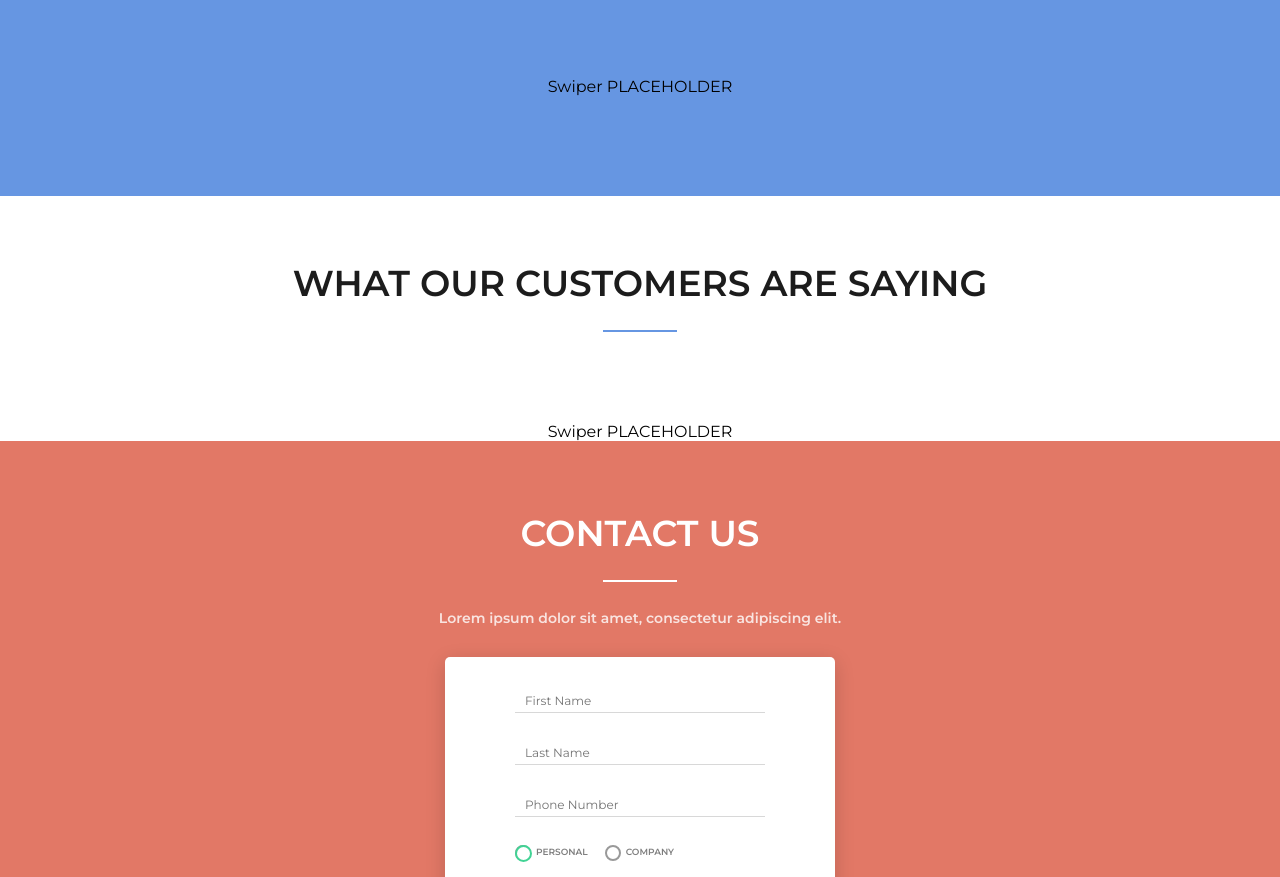
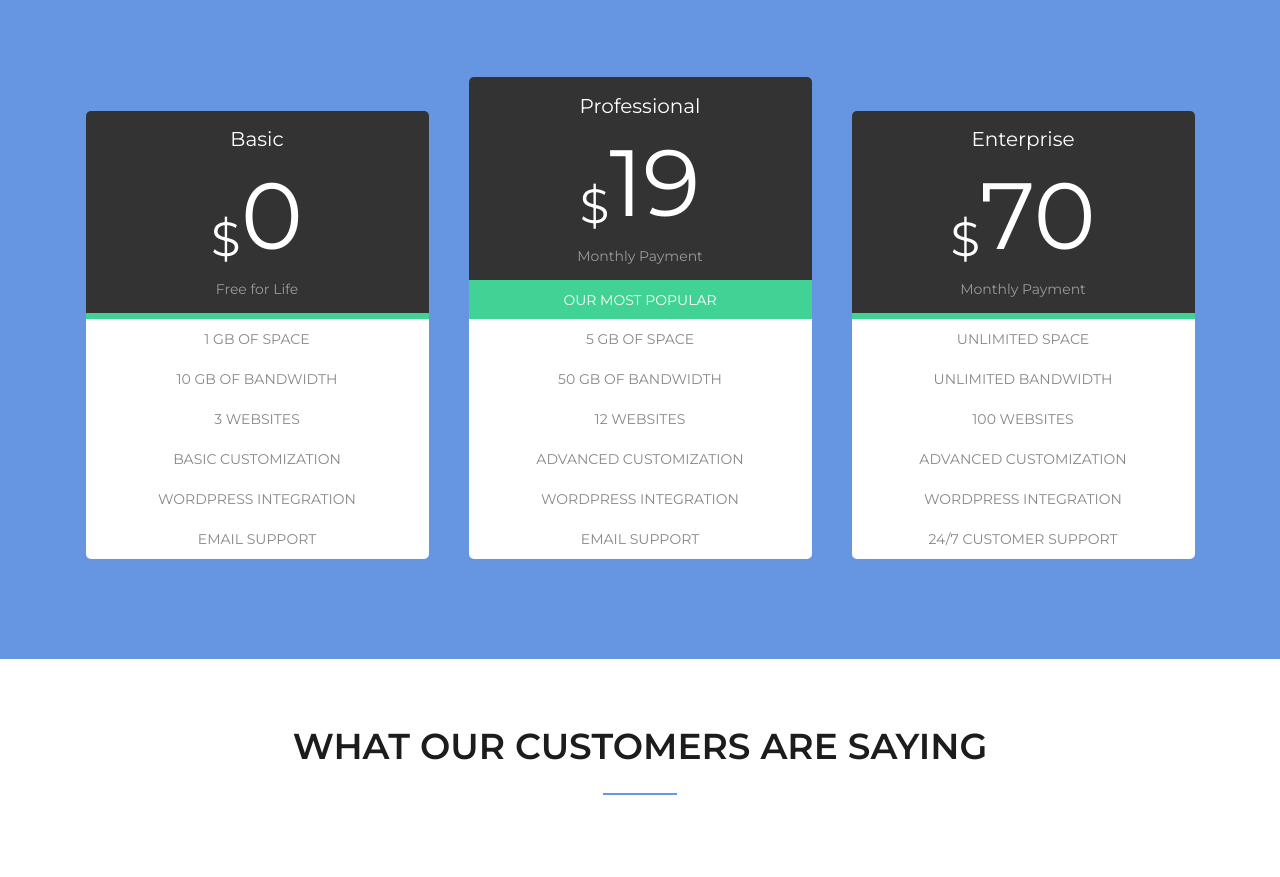
Before and after one commit to IronPavlo/JsExam2024, a plain HTML site: page index.html in a window 1280 px wide. Shown: the part 2893-3770 px from the top of the page. Drawn offline with Linux system fonts and the light colour scheme.

Commit message:
pricing options finished

```diff
--- a/assets/styles.css
+++ b/assets/styles.css
@@ -703,8 +703,108 @@ display: none;
     opacity: 0.8;
     transition: 0.2s ease-in-out;
 }
+#priceing .pricing-options {
+ display: flex;
+ flex-direction: column;
+ gap:40px;
+}
+#priceing .pricing-options .pricing-card{
+width: 343px;
+height: 448px;
+display: flex;
+flex-direction: column;
+align-items: center;
 
+}
+.card-header{
+    height: 59px;
+    width: 100%;
+    display: flex;
+    align-items: center;
+    text-align: center;
+    justify-content: center;
+    background-color: #333333;
+    font: normal normal normal 20px/24px Montserrat;
+    color: #FFFFFF;
+    border-radius: 5px 5px 0px 0px;
+}
+.card-price{
+    height: 100px;
+    width: 100%;
+    display: flex;
+    text-align: center;
+    align-items: center;
+    justify-content: center;
+    background-color: #333333;
+    color: #FFFFFF;
+    font: normal normal normal 94px/24px Montserrat;
+}
+.card-price span{
+    height: 70px;
+    display: flex;
+    font: normal normal normal 48px/24px Montserrat;
+    align-items: flex-end
+}
+.card-extra-comment{
+    height: 51px;
+    width: 100%;
+    display: flex;
+    align-items: center;
+    text-align: center;
+    align-items: center;
+    justify-content: center;
+    background-color: #333333;
 
+}
+.card-extra-comment span{
+    font: normal normal normal 14px/24px Montserrat;
+    color: #FFFFFF;
+    opacity: 0.5;
+}
+
+.card-line{
+    height: 6px;
+    width: 343px;
+    background-color: #41D395;
+}
+.card-benefits{
+    display: flex;
+    flex-direction: column;
+    text-align: center;
+    align-items: center;
+    justify-content: center;
+    background-color: white;
+}
+.card-benefits span{
+   height: 40px;
+   width: 343px;
+   display: flex;
+    flex-direction: column;
+    text-align: center;
+    align-items: center;
+    justify-content: center;
+    font: normal normal normal 14px/24px Montserrat;
+
+    color: #86878B;
+    opacity: 1;
+}
+.card-benefits{
+    border-radius: 0px 0px 5px 5px;
+}
+#priceing .pricing-options .pricing-card.most-popular{
+    height:482px
+}
+.most-popular .card-line{
+    height:40px;
+    display: flex;
+    text-align: center;
+    align-items: center;
+    justify-content: center;
+    font: normal normal normal 14px/24px Montserrat;
+    letter-spacing: 0px;
+    color: #FFFFFF;
+    opacity: 1;
+}
 @media (min-width: 600px){
 footer p {
     display: block;
@@ -834,4 +934,9 @@ section:nth-of-type(5) .wrapper {
     width: 95%;
     max-width: 1052px;
 }
+#priceing .pricing-options {
+    display: flex;
+    flex-direction: row;
+    align-items: flex-end;
+   }
 }
--- a/index.html
+++ b/index.html
@@ -516,7 +516,70 @@
           <div class="line"></div>
           <p>Lorem ipsum dolor sit amet, consectetur adipiscing elit.</p>
         </div>
-        <div>Swiper PLACEHOLDER</div>
+        <div class="pricing-options">
+          <div class="pricing-card">
+            <div class="card-header">
+              Basic
+            </div>
+            <div class="card-price">
+              <span>$</span>0
+            </div>
+            <div class="card-extra-comment">
+              <span>Free for Life</span>
+            </div>
+            <div class="card-line"></div>
+            <div class="card-benefits">
+              <span>1 GB OF SPACE</span>
+              <span>10 GB OF BANDWIDTH</span>
+              <span>3 WEBSITES</span>
+              <span>BASIC CUSTOMIZATION</span>
+              <span>WORDPRESS INTEGRATION</span>
+              <span>EMAIL SUPPORT</span>
+            </div>
+          </div>
+          <div class="pricing-card most-popular">
+            <div class="card-header">
+              Professional
+            </div>
+            <div class="card-price">
+              <span>$</span>19
+            </div>
+            <div class="card-extra-comment">
+              <span>Monthly Payment</span>
+            </div>
+            <div class="card-line">
+              OUR MOST POPULAR
+            </div>
+            <div class="card-benefits">
+              <span>5 GB OF SPACE</span>
+              <span>50 GB OF BANDWIDTH</span>
+              <span>12 WEBSITES</span>
+              <span>ADVANCED CUSTOMIZATION</span>
+              <span>WORDPRESS INTEGRATION</span>
+              <span>EMAIL SUPPORT</span>
+            </div>
+          </div>
+          <div class="pricing-card">
+            <div class="card-header">
+              Enterprise
+            </div>
+            <div class="card-price">
+              <span>$</span>70
+            </div>
+            <div class="card-extra-comment">
+              <span>Monthly Payment</span>
+            </div>
+            <div class="card-line"></div>
+            <div class="card-benefits">
+              <span>UNLIMITED SPACE</span>
+              <span>UNLIMITED BANDWIDTH</span>
+              <span>100 WEBSITES</span>
+              <span>ADVANCED CUSTOMIZATION</span>
+              <span>WORDPRESS INTEGRATION</span>
+              <span>24/7 CUSTOMER SUPPORT</span>
+            </div>
+          </div>
+        </div>
       </section>
       <section id="review">
         <div class="header-line-text">
```
